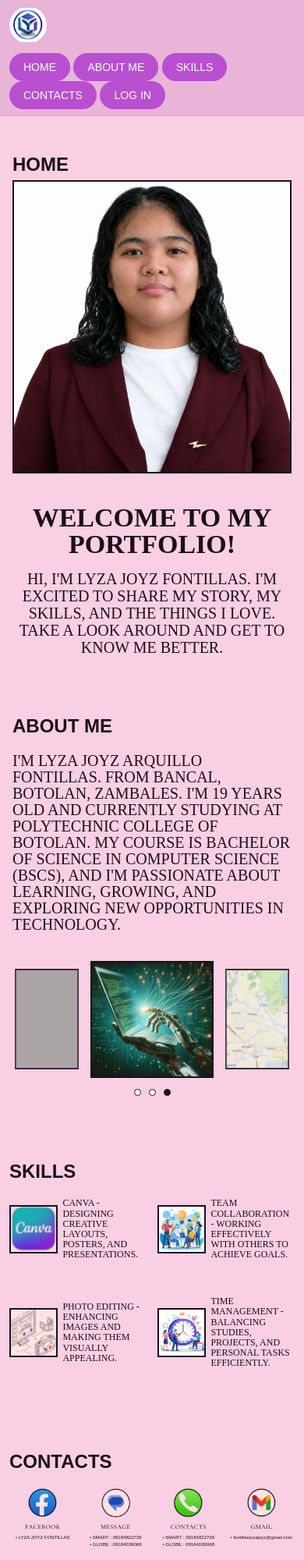
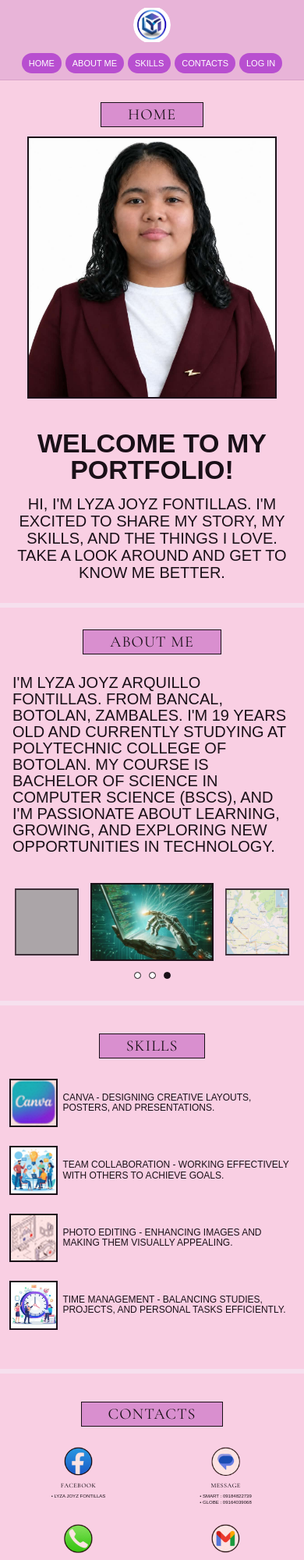
Before and after one commit to lyzajoyzfontillas-max/FontillasLyzaJoyz_FinalsProject, a plain HTML site: page index.html in a window 390 px wide. Shown: the top 2000 px of the page at 78% size. Drawn offline with nearby package versions, Linux system fonts and the light colour scheme; grey boxes are pictures that could not be loaded; a web font is replaced by a local one.

Commit message:
Update style.css

```diff
--- a/style.css
+++ b/style.css
@@ -1,83 +1,519 @@
+
 @import url('https://fonts.googleapis.com/css2?family=Bahianita&family=Bellota+Text:wght@400;700&family=Cormorant+Garamond:wght@400;500&display=swap');
 
-:root{--bg:#f9cfe3;--bar:#e8b4d8;--tag:#d98fcf;--btn:#b84fd0;--ink:#1a1018;--line:#f6e0ee;box-sizing:border-box;padding-top:env(safe-area-inset-top,0px);padding-bottom:env(safe-area-inset-bottom,0px)}
-*,*::before,*::after{box-sizing:inherit}
-html{scroll-behavior:smooth;scroll-padding-top:70px}
-body{margin:0;background:#1d1d1f;color:var(--ink);font-family:'Bellota Text','Bahianita',sans-serif}
-.wrap{max-width:1100px;margin:0 auto;background:var(--bg)}
-header{position:sticky;top:env(safe-area-inset-top,0px);z-index:20;display:flex;align-items:center;justify-content:space-between;gap:12px;padding:8px 20px;background:var(--bar);border-bottom:1px solid #d9a3c9}
-.logo{width:48px;height:48px;flex:0 0 48px;border-radius:50%;border:0;background:transparent;display:grid;place-items:center;cursor:pointer;padding:0;overflow:hidden}.logo img{display:block;width:100%;height:100%;object-fit:contain;border-radius:50%}
-.navbar a,
-.navbar button {
-  display: inline-block;
-  padding: 10px 18px;
-  border: none;
-  border-radius: 20px;
-  background: #b84fd0;
-  color: white;
-  font-family: inherit;
-  font-size: 14px;
-  text-decoration: none;
-  cursor: pointer;
-  transition: 0.3s;
+/* =========================
+   GENERAL STYLES
+========================= */
+
+:root {
+    --bg: #f9cfe3;
+    --bar: #e8b4d8;
+    --tag: #d98fcf;
+    --btn: #b84fd0;
+    --ink: #1a1018;
+    --line: #f6e0ee;
+    box-sizing: border-box;
 }
 
-.navbar a:hover,
-.navbar button:hover {
-  background: #8e35a8;
-  transform: translateY(-2px);
+*,
+*::before,
+*::after {
+    box-sizing: border-box;
 }
-.home{display:grid;grid-template-columns:minmax(200px,330px) 1fr;gap:40px;align-items:center}
-.photo{position:relative;border:2px solid var(--ink);background:#ffe9ee;aspect-ratio:1/1.05;cursor:pointer;overflow:hidden}
-.photo img,.photo svg{width:100%;height:100%;object-fit:cover;display:block}
-.photo span{position:absolute;inset:auto 0 0;background:#000a;color:#fff;font-size:12px;text-align:center;padding:4px;opacity:0;transition:.2s}
-.photo:hover span,.photo:focus-visible span{opacity:1}
-.home h1{font-family:'Bahianita';font-size:clamp(34px,5vw,52px);margin:0 0 16px;text-align:center;line-height:1}
-.home p{font-family:'Bahianita';font-size:clamp(20px,2.4vw,26px);text-align:center;margin:0 auto;max-width:460px;line-height:1.1}
-.about{display:grid;grid-template-columns:1fr 1.2fr;gap:36px;align-items:center}
-.about p{font-family:'Bahianita';font-size:clamp(20px,2.4vw,26px);line-height:1.05;margin:0;text-transform:uppercase}
-.car{perspective:900px;text-align:center}
-.stage{display:flex;justify-content:center;align-items:center;gap:6px;height:150px}
-.slide{flex:0 0 28%;height:100%;border:2px solid var(--ink);overflow:hidden;transition:.4s;cursor:pointer;opacity:.85}
-.slide.mid{flex:0 0 44%;height:100%;opacity:1}
-.slide:not(.mid){height:86%}
-.slide.l{transform:rotateY(35deg)}.slide.r{transform:rotateY(-35deg)}
-.slide img{width:100%;height:100%;object-fit:cover;display:block}
-.dots{margin-top:14px;display:flex;gap:10px;justify-content:center}
-.dots button{width:9px;height:9px;border-radius:50%;border:1px solid var(--ink);background:#fff;padding:0;cursor:pointer}
-.dots button.on{background:var(--ink)}
-.skills{display:grid;grid-template-columns:1fr 1fr;gap:clamp(44px,12vw,100px) clamp(14px,3vw,40px)}
-#skills{padding:36px clamp(12px,3vw,32px) clamp(50px,9vw,80px)}
-#contacts{padding:36px clamp(12px,3vw,32px) clamp(60px,10vw,90px)}
-.sk{display:flex;gap:clamp(6px,1.4vw,14px);align-items:center}
-.sk .ic{flex:0 0 clamp(54px,16vw,120px);aspect-ratio:1;border:2px solid var(--ink);background:#fde8ef;display:grid;place-items:center;overflow:hidden}
-.sk .ic img{width:100%;height:100%;object-fit:cover;display:block}
-.sk p{font-family:'Bahianita';font-size:clamp(12px,2.6vw,20px);line-height:1.1;margin:0;text-transform:uppercase}
-.sk:hover .ic{box-shadow:4px 4px 0 var(--btn)}
-.contacts{display:grid;grid-template-columns:repeat(4,minmax(0,1fr));justify-items:center;align-items:start;gap:8px}
-.ct{min-width:0;width:100%;display:flex;flex-direction:column;align-items:center;text-align:center;text-decoration:none;color:inherit}
-.ct .c{width:clamp(34px,9.5vw,48px);height:clamp(34px,9.5vw,48px);display:block;transition:transform .2s}
-.ct .c img{width:100%;height:100%;display:block;object-fit:contain}
-.ct:hover .c{transform:scale(1.08)}
-.ct b{font-family:'Cormorant Garamond',serif;font-weight:500;font-size:clamp(8px,2.1vw,11px);letter-spacing:.4px;margin:7px 0 5px;text-transform:uppercase}
-.ct ul{width:100%;margin:0;padding:0;list-style:none;font-family:'Bahianita',sans-serif;font-size:clamp(5.5px,1.55vw,8px);line-height:1.35;text-align:center;overflow-wrap:anywhere;text-transform:uppercase}
-.ct:last-child ul{text-transform:none}
-.ct li::before{content:"• ";}
-.ct li a{color:inherit;text-decoration:none}.ct li a:hover{text-decoration:underline}
-@media/* FIX PAGE LAYOUT */
+
+html {
+    scroll-behavior: smooth;
+    scroll-padding-top: 70px;
+}
+
+body {
+    margin: 0;
+    background: #1d1d1f;
+    color: var(--ink);
+    font-family: 'Bellota Text', 'Bahianita', sans-serif;
+}
+
 .wrap {
     width: 100%;
     max-width: 1300px;
     margin: 0 auto;
+    background: var(--bg);
     overflow: hidden;
 }
+
+/* =========================
+   HEADER AND NAVIGATION
+========================= */
 
 header {
     position: sticky;
     top: 0;
+    z-index: 20;
+    display: flex;
+    align-items: center;
+    justify-content: space-between;
+    gap: 12px;
+    flex-wrap: wrap;
     min-height: 65px;
+    padding: 8px 20px;
+    background: var(--bar);
+    border-bottom: 1px solid #d9a3c9;
+}
+
+.logo {
+    width: 48px;
+    height: 48px;
+    flex: 0 0 48px;
+    border-radius: 50%;
+    border: 0;
+    background: transparent;
+    display: grid;
+    place-items: center;
+    cursor: pointer;
+    padding: 0;
+    overflow: hidden;
+}
+
+.logo img {
+    display: block;
+    width: 100%;
+    height: 100%;
+    object-fit: contain;
+    border-radius: 50%;
+}
+
+nav {
+    display: flex;
+    align-items: center;
+    justify-content: flex-end;
+    gap: 12px;
     flex-wrap: wrap;
 }
+
+nav a,
+nav button {
+    display: inline-block;
+    padding: 10px 18px;
+    border: none;
+    border-radius: 20px;
+    background: var(--btn);
+    color: white;
+    font-family: inherit;
+    font-size: 14px;
+    text-decoration: none;
+    cursor: pointer;
+    transition: 0.3s;
+}
+
+nav a:hover,
+nav button:hover {
+    background: #8e35a8;
+    transform: translateY(-2px);
+}
+
+/* =========================
+   SECTION STYLES
+========================= */
+
+section {
+    padding: 36px 28px;
+    border-bottom: 6px solid var(--line);
+}
+
+.tag {
+    display: block;
+    width: max-content;
+    margin: 0 auto 26px;
+    background: var(--tag);
+    border: 1.5px solid var(--ink);
+    padding: 3px 34px;
+    font-family: 'Cormorant Garamond', serif;
+    font-weight: 500;
+    font-size: 20px;
+    letter-spacing: 1px;
+}
+
+h2.tag {
+    font-weight: 400;
+    margin-top: 0;
+}
+
+/* =========================
+   HOME SECTION
+========================= */
+
+.home {
+    display: grid;
+    grid-template-columns: minmax(200px, 380px) 1fr;
+    gap: 40px;
+    align-items: center;
+}
+
+.photo {
+    position: relative;
+    width: 100%;
+    border: 2px solid var(--ink);
+    background: #ffe9ee;
+    aspect-ratio: 1 / 1.05;
+    cursor: pointer;
+    overflow: hidden;
+}
+
+.photo img,
+.photo svg {
+    width: 100%;
+    height: 100%;
+    object-fit: cover;
+    display: block;
+}
+
+.photo span {
+    position: absolute;
+    inset: auto 0 0;
+    background: #000a;
+    color: #fff;
+    font-size: 12px;
+    text-align: center;
+    padding: 4px;
+    opacity: 0;
+    transition: 0.2s;
+}
+
+.photo:hover span,
+.photo:focus-visible span {
+    opacity: 1;
+}
+
+.home h1 {
+    font-family: 'Bahianita', sans-serif;
+    font-size: clamp(34px, 5vw, 52px);
+    margin: 0 0 16px;
+    text-align: center;
+    line-height: 1;
+}
+
+.home p {
+    font-family: 'Bahianita', sans-serif;
+    font-size: clamp(20px, 2.4vw, 26px);
+    text-align: center;
+    margin: 0 auto;
+    max-width: 460px;
+    line-height: 1.1;
+}
+
+/* =========================
+   ABOUT SECTION
+========================= */
+
+.about {
+    display: grid;
+    grid-template-columns: 1fr 1.2fr;
+    gap: 36px;
+    align-items: center;
+}
+
+.about p {
+    font-family: 'Bahianita', sans-serif;
+    font-size: clamp(20px, 2.4vw, 26px);
+    line-height: 1.05;
+    margin: 0;
+    text-transform: uppercase;
+}
+
+/* =========================
+   IMAGE GALLERY
+========================= */
+
+.car {
+    perspective: 900px;
+    text-align: center;
+}
+
+.stage {
+    display: flex;
+    justify-content: center;
+    align-items: center;
+    gap: 6px;
+    height: 150px;
+}
+
+.slide {
+    flex: 0 0 28%;
+    height: 100%;
+    border: 2px solid var(--ink);
+    overflow: hidden;
+    transition: 0.4s;
+    cursor: pointer;
+    opacity: 0.85;
+}
+
+.slide.mid {
+    flex: 0 0 44%;
+    height: 100%;
+    opacity: 1;
+}
+
+.slide:not(.mid) {
+    height: 86%;
+}
+
+.slide.l {
+    transform: rotateY(35deg);
+}
+
+.slide.r {
+    transform: rotateY(-35deg);
+}
+
+.slide img {
+    width: 100%;
+    height: 100%;
+    object-fit: cover;
+    display: block;
+}
+
+.dots {
+    margin-top: 14px;
+    display: flex;
+    gap: 10px;
+    justify-content: center;
+}
+
+.dots button {
+    width: 9px;
+    height: 9px;
+    border-radius: 50%;
+    border: 1px solid var(--ink);
+    background: #fff;
+    padding: 0;
+    cursor: pointer;
+}
+
+.dots button.on {
+    background: var(--ink);
+}
+
+/* =========================
+   SKILLS SECTION
+========================= */
+
+.skills {
+    display: grid;
+    grid-template-columns: 1fr 1fr;
+    gap: clamp(44px, 12vw, 100px) clamp(14px, 3vw, 40px);
+}
+
+#skills {
+    padding: 36px clamp(12px, 3vw, 32px) clamp(50px, 9vw, 80px);
+}
+
+.sk {
+    display: flex;
+    gap: clamp(6px, 1.4vw, 14px);
+    align-items: center;
+}
+
+.sk .ic {
+    flex: 0 0 clamp(54px, 16vw, 120px);
+    aspect-ratio: 1;
+    border: 2px solid var(--ink);
+    background: #fde8ef;
+    display: grid;
+    place-items: center;
+    overflow: hidden;
+}
+
+.sk .ic img {
+    width: 100%;
+    height: 100%;
+    object-fit: cover;
+    display: block;
+}
+
+.sk p {
+    font-family: 'Bahianita', sans-serif;
+    font-size: clamp(12px, 2.6vw, 20px);
+    line-height: 1.1;
+    margin: 0;
+    text-transform: uppercase;
+}
+
+.sk:hover .ic {
+    box-shadow: 4px 4px 0 var(--btn);
+}
+
+/* =========================
+   CONTACTS SECTION
+========================= */
+
+#contacts {
+    padding: 36px clamp(12px, 3vw, 32px) clamp(60px, 10vw, 90px);
+}
+
+.contacts {
+    display: grid;
+    grid-template-columns: repeat(4, minmax(0, 1fr));
+    justify-items: center;
+    align-items: start;
+    gap: 8px;
+}
+
+.ct {
+    min-width: 0;
+    width: 100%;
+    display: flex;
+    flex-direction: column;
+    align-items: center;
+    text-align: center;
+    text-decoration: none;
+    color: inherit;
+}
+
+.ct .c {
+    width: clamp(34px, 9.5vw, 48px);
+    height: clamp(34px, 9.5vw, 48px);
+    display: block;
+    transition: transform 0.2s;
+}
+
+.ct .c img {
+    width: 100%;
+    height: 100%;
+    display: block;
+    object-fit: contain;
+}
+
+.ct:hover .c {
+    transform: scale(1.08);
+}
+
+.ct b {
+    font-family: 'Cormorant Garamond', serif;
+    font-weight: 500;
+    font-size: clamp(8px, 2.1vw, 11px);
+    letter-spacing: 0.4px;
+    margin: 7px 0 5px;
+    text-transform: uppercase;
+}
+
+.ct ul {
+    width: 100%;
+    margin: 0;
+    padding: 0;
+    list-style: none;
+    font-family: 'Bahianita', sans-serif;
+    font-size: clamp(5.5px, 1.55vw, 8px);
+    line-height: 1.35;
+    text-align: center;
+    overflow-wrap: anywhere;
+    text-transform: uppercase;
+}
+
+.ct:last-child ul {
+    text-transform: none;
+}
+
+.ct li::before {
+    content: "• ";
+}
+
+.ct li a {
+    color: inherit;
+    text-decoration: none;
+}
+
+.ct li a:hover {
+    text-decoration: underline;
+}
+
+/* =========================
+   FOOTER
+========================= */
+
+footer {
+    padding: 14px;
+    text-align: center;
+    font-size: 12px;
+}
+
+/* =========================
+   LOGIN MODAL
+========================= */
+
+.modal {
+    position: fixed;
+    inset: 0;
+    background: #0008;
+    display: none;
+    place-items: center;
+    z-index: 50;
+    padding: 16px;
+}
+
+.modal.open {
+    display: grid;
+}
+
+.box {
+    background: var(--bg);
+    border: 2px solid var(--ink);
+    padding: 24px;
+    width: min(360px, 100%);
+    box-shadow: 6px 6px 0 var(--btn);
+}
+
+.box h3 {
+    margin: 0 0 14px;
+    font-family: 'Bahianita', sans-serif;
+    font-size: 30px;
+    font-weight: 400;
+}
+
+.box label {
+    display: block;
+    font-size: 14px;
+    margin-bottom: 10px;
+}
+
+.box input {
+    width: 100%;
+    padding: 8px;
+    border: 1.5px solid var(--ink);
+    background: #fff;
+    font: inherit;
+    margin-top: 4px;
+}
+
+.box .row {
+    display: flex;
+    gap: 10px;
+    margin-top: 14px;
+}
+
+.box .row button {
+    flex: 1;
+    padding: 8px;
+    font: inherit;
+    border: 1.5px solid var(--ink);
+    cursor: pointer;
+    background: var(--tag);
+}
+
+.box .row .go {
+    background: var(--btn);
+    color: #fff;
+}
+
+.msg {
+    min-height: 18px;
+    font-size: 13px;
+    margin-top: 10px;
+}
+
+/* =========================
+   TABLET RESPONSIVENESS
+========================= */
+
 @media (max-width: 800px) {
     .home,
     .about {
@@ -92,22 +528,92 @@ header {
     nav {
         justify-content: center;
     }
+
+    .skills {
+        gap: 30px 16px;
+    }
 }
-footer{padding:14px;text-align:center;font-size:12px}
-.modal{position:fixed;inset:0;background:#0008;display:none;place-items:center;z-index:50;padding:16px}
-.modal.open{display:grid}
-.box{background:var(--bg);border:2px solid var(--ink);padding:24px;width:min(360px,100%);box-shadow:6px 6px 0 var(--btn)}
-.box h3{margin:0 0 14px;font-family:'Bahianita';font-size:30px;font-weight:400}
-.box label{display:block;font-size:14px;margin-bottom:10px}
-.box input{width:100%;padding:8px;border:1.5px solid var(--ink);background:#fff;font:inherit;margin-top:4px}
-.box .row{display:flex;gap:10px;margin-top:14px}
-.box .row button{flex:1;padding:8px;font:inherit;border:1.5px solid var(--ink);cursor:pointer;background:var(--tag)}
-.box .row .go{background:var(--btn);color:#fff}
-.msg{min-height:18px;font-size:13px;margin-top:10px}
-:focus-visible{outline:3px solid var(--btn);outline-offset:2px}
-@media(max-width:700px){
- header{padding:8px 12px}nav{gap:10px}nav a{font-size:13px}
- section{padding:28px 16px}
- .home,.about{grid-template-columns:1fr}
+
+/* =========================
+   MOBILE RESPONSIVENESS
+========================= */
+
+@media (max-width: 700px) {
+    header {
+        padding: 8px 12px;
+        justify-content: center;
+    }
+
+    nav {
+        gap: 8px;
+    }
+
+    nav a,
+    nav button {
+        font-size: 12px;
+        padding: 8px 12px;
+    }
+
+    section {
+        padding: 28px 16px;
+    }
+
+    .home,
+    .about {
+        grid-template-columns: 1fr;
+    }
+
+    .photo {
+        max-width: 320px;
+    }
+
+    .stage {
+        height: 120px;
+    }
+
+    .skills {
+        grid-template-columns: 1fr;
+        gap: 24px;
+    }
+
+    .contacts {
+        grid-template-columns: repeat(2, minmax(0, 1fr));
+        gap: 24px 12px;
+    }
 }
-@media(prefers-reduced-motion:reduce){*{transition:none!important;scroll-behavior:auto!important}}
+
+/* =========================
+   SMALL MOBILE SCREENS
+========================= */
+
+@media (max-width: 400px) {
+    nav {
+        gap: 5px;
+    }
+
+    nav a,
+    nav button {
+        font-size: 11px;
+        padding: 7px 9px;
+    }
+
+    .stage {
+        height: 100px;
+    }
+}
+
+/* =========================
+   ACCESSIBILITY
+========================= */
+
+:focus-visible {
+    outline: 3px solid var(--btn);
+    outline-offset: 2px;
+}
+
+@media (prefers-reduced-motion: reduce) {
+    * {
+        transition: none !important;
+        scroll-behavior: auto !important;
+    }
+}
```
